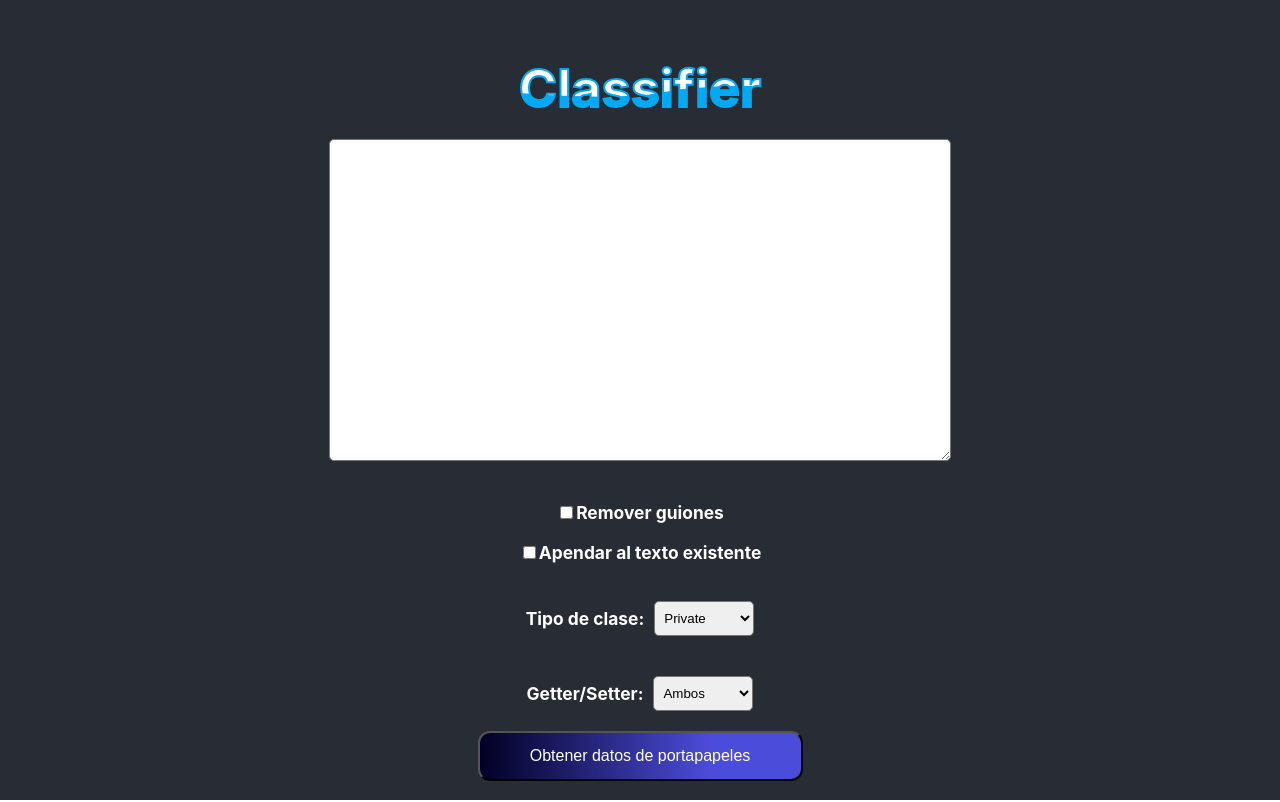
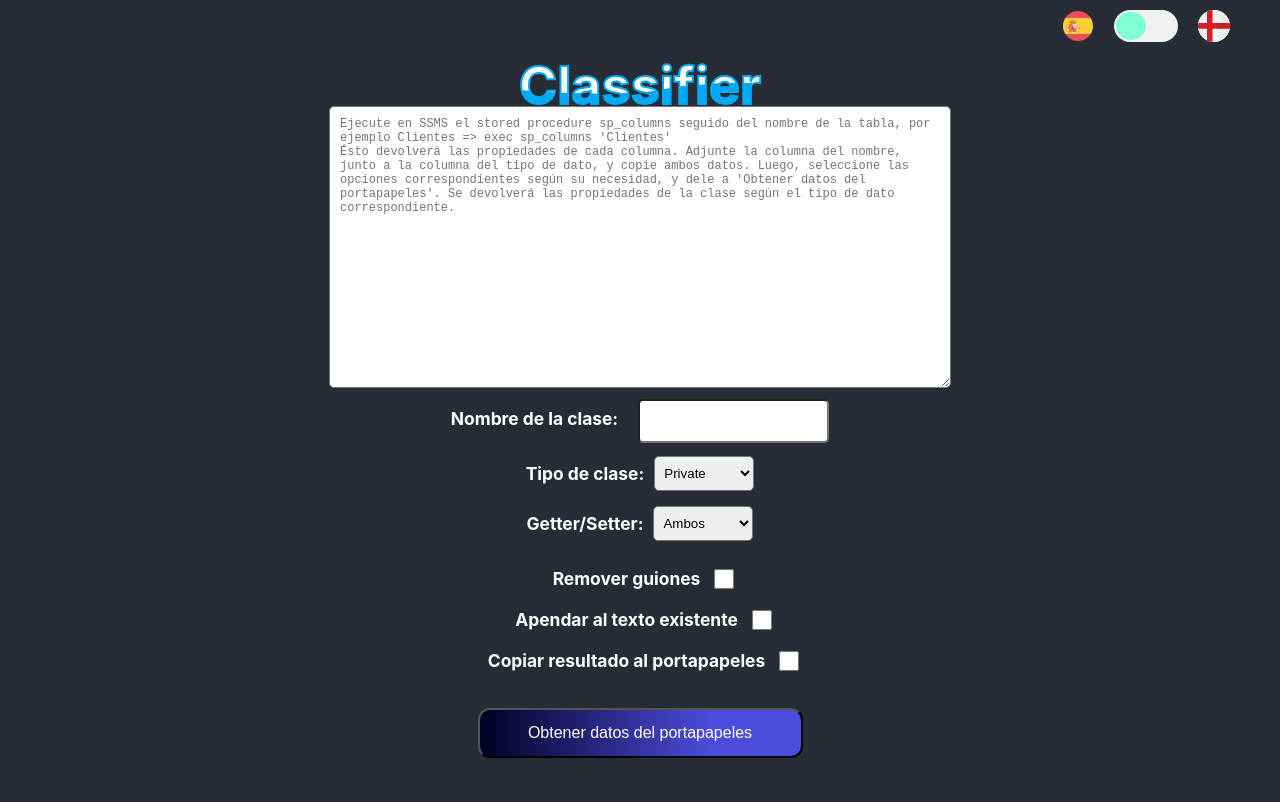
Before and after one commit to gusgeet/classifier, a React (Create React App) app: page / in a window 1280 px wide. Built offline with nearby package versions, Linux system fonts and the light colour scheme.

Commit message:
terminado el proyecto con traduccion, apendado de lo existente y copiado al portapapeles

```diff
--- a/src/App.css
+++ b/src/App.css
@@ -14,10 +14,15 @@
 
 .box-checks {
   height: 120px;
+  margin: 10px;
 }
 
-.box-checks > h6 {
-  height: 0;
+.box-checks div {
+  display: flex;
+  flex-direction: row;
+  justify-content: center;
+  align-items: center;
+
 }
 
 .App-header h2 {
@@ -37,7 +42,7 @@
   justify-content: center;
   align-items: center;
   gap: 10px;
-  height: 75px;
+  height: 50px;
 }
 
 .type select {
@@ -61,7 +66,7 @@
 }
 
 h2 {
-  margin-bottom: 120px;
+  margin-bottom: 130px;
 }
 
 @keyframes animate {
@@ -104,14 +109,16 @@ h2 {
   color: white;
   font-weight: 500;
   font-size: 16px;
+  margin-top: 20px;
 }
 
 
 #text-holder {
-  width: 600px;
+  width: 80%;
+  max-width: 600px;
   border-radius: 5px;
-  margin-top: 120px;
-  height: 300px;
+  margin-top: 60px;
+  height: 260px;
   padding: 10px;
   color: black;
   font-size: 12px;
@@ -162,9 +169,136 @@ h2 {
 @media (max-width: 500px) {
   #text-holder {
     width: 80%;
-    height: 100%;
-    margin-bottom: -30px;
+    height: 150px;
+    margin-bottom: 10px;
   }
 
+  section > div {
+    display: flex;
+    flex-direction: column;
+    gap: 10px;
+  }
+}
 
+
+header {
+  background: #282c34;
+  display: flex;
+  flex-direction: row;
+  gap: 20px;
+  color: white;
+  align-items: center;
+  justify-content: flex-end;
+  padding: 10px 50px 0 0;
+  margin-bottom: -40px;
 }
+
+img {
+  width: 32px;
+}
+
+.checkbox-wrapper-6 .tgl {
+  display: none;
+}
+.checkbox-wrapper-6 .tgl,
+.checkbox-wrapper-6 .tgl:after,
+.checkbox-wrapper-6 .tgl:before,
+.checkbox-wrapper-6 .tgl *,
+.checkbox-wrapper-6 .tgl *:after,
+.checkbox-wrapper-6 .tgl *:before,
+.checkbox-wrapper-6 .tgl + .tgl-btn {
+  box-sizing: border-box;
+}
+.checkbox-wrapper-6 .tgl::-moz-selection,
+.checkbox-wrapper-6 .tgl:after::-moz-selection,
+.checkbox-wrapper-6 .tgl:before::-moz-selection,
+.checkbox-wrapper-6 .tgl *::-moz-selection,
+.checkbox-wrapper-6 .tgl *:after::-moz-selection,
+.checkbox-wrapper-6 .tgl *:before::-moz-selection,
+.checkbox-wrapper-6 .tgl + .tgl-btn::-moz-selection,
+.checkbox-wrapper-6 .tgl::selection,
+.checkbox-wrapper-6 .tgl:after::selection,
+.checkbox-wrapper-6 .tgl:before::selection,
+.checkbox-wrapper-6 .tgl *::selection,
+.checkbox-wrapper-6 .tgl *:after::selection,
+.checkbox-wrapper-6 .tgl *:before::selection,
+.checkbox-wrapper-6 .tgl + .tgl-btn::selection {
+  background: none;
+}
+.checkbox-wrapper-6 .tgl + .tgl-btn {
+  outline: 0;
+  display: block;
+  width: 4em;
+  height: 2em;
+  position: relative;
+  cursor: pointer;
+  -webkit-user-select: none;
+     -moz-user-select: none;
+      -ms-user-select: none;
+          user-select: none;
+}
+.checkbox-wrapper-6 .tgl + .tgl-btn:after,
+.checkbox-wrapper-6 .tgl + .tgl-btn:before {
+  position: relative;
+  display: block;
+  content: "";
+  width: 50%;
+  height: 100%;
+}
+.checkbox-wrapper-6 .tgl + .tgl-btn:after {
+  left: 0;
+}
+.checkbox-wrapper-6 .tgl + .tgl-btn:before {
+  display: none;
+}
+.checkbox-wrapper-6 .tgl:checked + .tgl-btn:after {
+  left: 50%;
+}
+
+.checkbox-wrapper-6 .tgl-light + .tgl-btn {
+  background: #f0f0f0;
+  border-radius: 2em;
+  padding: 2px;
+  transition: all 0.4s ease;
+}
+.checkbox-wrapper-6 .tgl-light + .tgl-btn:after {
+  border-radius: 50%;
+  background:aquamarine;
+  transition: all 0.2s ease;
+}
+.checkbox-wrapper-6 .tgl-light:checked + .tgl-btn {
+  background: #9FD6AE;
+}
+
+.class-name {
+  display: flex;
+  flex-direction: row;
+  gap: 20px;
+  height: 40px;
+  justify-content: center;
+  align-items: center;
+  margin: 10px;
+}
+
+.class-name input {
+  margin-top: 5px;
+  height: 30px;
+  padding: 5px;
+  border-radius: 5px;
+}
+
+input[type="checkbox"] {
+  height: 20px;
+  width: 20px;
+}
+
+section > div {
+  display: flex;
+  flex-direction: column;
+  align-items: center;
+  justify-content: center;
+}
+
+.box-checks h6 {
+  margin: 10px;
+}
--- a/src/App.js
+++ b/src/App.js
@@ -1,105 +1,38 @@
-import { useState } from 'react';
+import { useState, useEffect } from 'react';
 import './App.css';
+import { procesarData } from './Logic';
+import { ESP, ENG } from './data';
+import flag1 from "./asserts/svg/england.svg"
+import flag2 from "./asserts/svg/spain.svg"
 
 
 function App() {
+
+  const [translate, setTranslate] = useState(false)
+  const [translation, setTranslation] = useState([])
+
   const [isChecked, setIsChecked] = useState(false)
   const [isAppend, setIsAppend] = useState(false)
+  const [toClipboard, setToClipboard] = useState(false)
+
+  useEffect(() => {
+    setTranslation(ESP)
+  },[])
+
+  const changeTranslation = () => {
+    setTranslate(!translate)
+    !translate ? setTranslation(ENG) : setTranslation(ESP)
+  }
 
   const readContent = () => {
     navigator.clipboard.readText().then((data) => {
-      data = data.replace(/[\r\n]/gm, '|')
-      data = data.split('|').join()
-      data = data.split(',,')
-
-      const getters = document.getElementById('getter').value
-      const toAppend = isAppend
-      const getAnSetAPoner = getters === "1" ? ' {get;} \n' : getters === "2" ? ' {set;} \n' : ' {get; set;} \n'
-      const selection = document.getElementById('select').value
-      const privadoOPublico = selection === "1" ? 'public' : 'private'
-      const text = document.getElementById('text-holder')
-      if(text.value && !toAppend)
-        text.value = ''
-      for(let item of data){
-        var newItem = ''
-        var newItem2 = item.split('\t')[1].split(' ')[0]
-        if(item.includes('_') && isChecked){
-          let itemSplitted = item.split('\t')
-          let formatteditem = itemSplitted[0].split('_')
-          for(var a = 0;a < formatteditem.length;a++){
-            newItem += formatteditem[a].substring(0, 1).toUpperCase() + formatteditem[a].substring(1)
-          }
-
-        } else {
-          newItem += item.split('\t')[0]
-        }
-        if(newItem2.includes('(')) {
-          newItem2 = newItem2.split('(')[0]
-
-        }
-
-        switch(newItem2) {
-          case 'int':
-            newItem = privadoOPublico + ' int ' + newItem + getAnSetAPoner
-            text.value += newItem
-            break;
-          case 'bigint':
-              newItem = privadoOPublico + ' Int64 ' + newItem + getAnSetAPoner
-              text.value += newItem
-              break;
-          case 'bit':
-            newItem = privadoOPublico + ' bool ' + newItem + getAnSetAPoner
-            text.value += newItem
-            break;
-          case 'date':
-            newItem = privadoOPublico + ' DateTime ' + newItem + getAnSetAPoner
-            text.value += newItem
-            break;
-          case 'varchar':
-            newItem = privadoOPublico + ' String ' + newItem + getAnSetAPoner
-            text.value += newItem
-            break;
-          case 'image':
-            newItem = privadoOPublico + ' byte[] ' + newItem + getAnSetAPoner
-            text.value += newItem
-            break;
-          case 'varbinary':
-              newItem = privadoOPublico + ' byte[] ' + newItem + getAnSetAPoner
-              text.value += newItem
-              break;
-          case 'decimal':
-            newItem = privadoOPublico + ' Decimal ' + newItem + getAnSetAPoner
-            text.value += newItem
-            break;
-          case 'text':
-            newItem = privadoOPublico + ' String ' + newItem + getAnSetAPoner
-            text.value += newItem
-            break;
-          case 'nvarchar':
-            newItem = privadoOPublico + ' String ' + newItem + getAnSetAPoner
-            text.value += newItem
-            break;
-            case 'ntext':
-              newItem = privadoOPublico + ' String ' + newItem + getAnSetAPoner
-              text.value += newItem
-              break;
-          case 'smallint':
-            newItem = privadoOPublico + ' int ' + newItem + getAnSetAPoner
-            text.value += newItem
-            break;
-          case 'time':
-            newItem = privadoOPublico + ' TimeSpan ' + newItem + getAnSetAPoner
-            text.value += newItem
-            break;
-          case 'datetime':
-              newItem = privadoOPublico + ' DateTime ' + newItem + getAnSetAPoner
-              text.value += newItem
-              break;
-          default:
-            break;
+      try {
+        procesarData(data, isAppend, isChecked, toClipboard)
+      } catch(err) {
+       document.getElementById('text-holder').placeholder = 'Error en consistencia de datos: Verifique que los datos copiados sean los correctos.'
       }
       }
-    })
+    )
   }
 
   const handleCheckbox = (e) => {
@@ -110,35 +43,34 @@ function App() {
     setIsAppend(e.target.checked)
   }
 
+  const handleToClipboard = (e) => {
+    setToClipboard(e.target.checked)
+  }
+
   return (
     <div className="App">
-      <header className="App-header">
+      <header>
+        <img alt='Español' src={flag2}/>
+        <div className="checkbox-wrapper-6">
+          <input className="tgl tgl-light" id="cb1-6" type="checkbox" onChange={() => changeTranslation()}/>
+          <label className="tgl-btn" htmlFor="cb1-6"></label>
+        </div>
+        <img alt='Español' src={flag1}/>
+      </header>
+      <section className="App-header">
         <h2>Classifier</h2>
         <h2>Classifier</h2>
         <textarea readOnly
-          id='text-holder'></textarea>
-        <div className='box-checks'>
-          <h6 htmlFor='conversion'>
-            <input
-              id='conversion'
-              type='checkbox'
-              checked={isChecked}
-              onChange={handleCheckbox}
-              />
-            Remover guiones
-          </h6>
-          <h6 htmlFor='append'>
-            <input
-              id='append'
-              type='checkbox'
-              checked={isAppend}
-              onChange={handleAppend}
-            />
-            Apendar al texto existente
-          </h6>
+          id='text-holder'
+          placeholder={translation[0]}>
+        </textarea>
+        <div id='controls'>
+          <div className='class-name'>
+            <h6 htmlFor="class-name">{translation[4]}:</h6>
+            <input id='class-name' type="text"/>
           </div>
           <div className='type'>
-          <h6>Tipo de clase:</h6>
+            <h6>{translation[3]}:</h6>
             <select id='select'>
               <option value='0'>Private</option>
               <option value='1'>Public</option>
@@ -147,13 +79,47 @@ function App() {
           <div className='type'>
             <h6>Getter/Setter:</h6>
             <select id='getter'>
-            <option value='0'>Ambos</option>
-            <option value='1'>Solo getter</option>
-            <option value='2'>Solo setter</option>
+              <option value='0'>{translation[6]}</option>
+              <option value='1'>{translation[7]}</option>
+              <option value='2'>{translation[8]}</option>
             </select>
           </div>
-        <button onClick={readContent} className='btn'>Obtener datos de portapapeles</button>
-      </header>
+          <div className='box-checks'>
+            <div>
+              <h6 htmlFor='conversion'>
+                {translation[1]}
+              </h6>
+              <input
+                  id='conversion'
+                  type='checkbox'
+                  checked={isChecked}
+                  onChange={handleCheckbox}
+                  />
+            </div>
+            <div>
+              <h6 htmlFor='append'>
+                {translation[2]}
+              </h6>
+              <input
+                  id='append'
+                  type='checkbox'
+                  checked={isAppend}
+                  onChange={handleAppend}
+                />
+            </div>
+            <div>
+            <h6 htmlFor="copy-result">{translation[9]}</h6>
+                <input
+                id='copy-result'
+                type="checkbox"
+                checked={toClipboard}
+                onChange={handleToClipboard}
+                />
+            </div>
+          </div>
+        </div>
+        <button onClick={readContent} className='btn'>{translation[5]}</button>
+      </section>
     </div>
   );
 }
--- /dev/null
+++ b/src/Logic.js
@@ -0,0 +1,110 @@
+export const procesarData = (data, isAppend, isChecked, toClipboard) => {
+  const toAppend = isAppend
+  const sendToClipboard = toClipboard
+  const getters = document.getElementById('getter').value
+  const selection = document.getElementById('select').value
+  const text = document.getElementById('text-holder')
+  const getAnSetAPoner = getters === "1" ? ' {get;} \n' : getters === "2" ? ' {set;} \n' : ' {get; set;} \n'
+  const privadoOPublico = selection === "1" ? 'public' : 'private'
+  if(!toAppend) {
+    text.value = ''
+    let nombreClase = document.getElementById('class-name').value
+    text.value += nombreClase.length > 0 ? `public class ${nombreClase} \n{\n` : `public class ClassWithOutName \n{\n`
+    text.value += segregarColumnas(data, isChecked, getAnSetAPoner, privadoOPublico)
+    text.value += '}'
+  } else {
+    let actualTexto = text.value.split('}').slice(0, text.value.split('}').length -2).join().replaceAll(',', '}') + '\n'
+    let nuevoTexto = segregarColumnas(data, isChecked, getAnSetAPoner, privadoOPublico).split('}').join().replaceAll(',', '}')
+    text.value = actualTexto + nuevoTexto
+    //text.value += textoExistente + segregarColumnas(data, isChecked, getAnSetAPoner, privadoOPublico)
+    text.value += '}'
+  }
+  if(sendToClipboard) {
+    navigator.clipboard.writeText(text.value);
+  }
+
+  console.log(sendToClipboard)
+
+}
+
+const segregarColumnas = (data, isChecked, getAnSetAPoner, privadoOPublico) => {
+  let text = '';
+  data = data.replace(/[\r\n]/gm, '|')
+  data = data.split('|').join()
+  data = data.split(',,')
+  for(let item of data){
+    var newItem = ''
+    var newItem2 = item.split('\t')[1].split(' ')[0]
+    if(item.includes('_') && isChecked){
+      let itemSplitted = item.split('\t')
+      let formatteditem = itemSplitted[0].split('_')
+      for(var a = 0;a < formatteditem.length;a++){
+        newItem += formatteditem[a].substring(0, 1).toUpperCase() + formatteditem[a].substring(1).toLowerCase()
+      }
+
+    } else {
+      newItem += item.split('\t')[0].substring(0, 1).toUpperCase() + item.split('\t')[0].substring(1).toLowerCase()
+    }
+    if(newItem2.includes('(')) {
+      newItem2 = newItem2.split('(')[0]
+    }
+
+    switch(newItem2) {
+      case 'int':
+        newItem = '   ' + privadoOPublico + ' int ' + newItem + getAnSetAPoner
+        text += newItem
+        break;
+      case 'bigint':
+          newItem = '   ' + privadoOPublico + ' Int64 ' + newItem + getAnSetAPoner
+          text += newItem
+          break;
+      case 'bit':
+        newItem = '   ' + privadoOPublico + ' bool ' + newItem + getAnSetAPoner
+        text += newItem
+        break;
+      case 'date':
+        newItem = '   ' + privadoOPublico + ' DateTime ' + newItem + getAnSetAPoner
+        text += newItem
+        break;
+      case 'varchar':
+        newItem = '   ' + privadoOPublico + ' String ' + newItem + getAnSetAPoner
+        text += newItem
+        break;
+      case 'image':
+        newItem = '   ' + privadoOPublico + ' byte[] ' + newItem + getAnSetAPoner
+        text += newItem
+        break;
+      case 'varbinary':
+          newItem = '   ' + privadoOPublico + ' byte[] ' + newItem + getAnSetAPoner
+          text += newItem
+          break;
+      case 'decimal':
+        newItem = '   ' + privadoOPublico + ' Decimal ' + newItem + getAnSetAPoner
+        text += newItem
+        break;
+      case 'text':
+        newItem = '   ' + privadoOPublico + ' String ' + newItem + getAnSetAPoner
+        text += newItem
+        break;
+      case 'nvarchar':
+        newItem = '   ' + privadoOPublico + ' String ' + newItem + getAnSetAPoner
+        text += newItem
+        break;
+      case 'smallint':
+        newItem = '   ' + privadoOPublico + ' int ' + newItem + getAnSetAPoner
+        text += newItem
+        break;
+      case 'time':
+        newItem = '   ' + privadoOPublico + ' TimeSpan ' + newItem + getAnSetAPoner
+        text += newItem
+        break;
+      case 'datetime':
+          newItem = '   ' + privadoOPublico + ' DateTime ' + newItem + getAnSetAPoner
+          text += newItem
+          break;
+      default:
+        break;
+    }
+  }
+  return text
+}
--- /dev/null
+++ b/src/data.js
@@ -0,0 +1,25 @@
+export const ESP = {
+  0: "Ejecute en SSMS el stored procedure sp_columns seguido del nombre de la tabla, por ejemplo Clientes => exec sp_columns 'Clientes'\nÉsto devolverá las propiedades de cada columna. Adjunte la columna del nombre, junto a la columna del tipo de dato, y copie ambos datos. Luego, seleccione las opciones correspondientes según su necesidad, y dele a 'Obtener datos del portapapeles'. Se devolverá las propiedades de la clase según el tipo de dato correspondiente.",
+  1: "Remover guiones",
+  2: "Apendar al texto existente",
+  3: "Tipo de clase",
+  4: "Nombre de la clase",
+  5: "Obtener datos del portapapeles",
+  6: "Ambos",
+  7: "Solo getter",
+  8: "Solo setter",
+  9: "Copiar resultado al portapapeles"
+}
+
+export const ENG = {
+  0: "Execute in SSMS the stored procedure 'sp_columns',  followed by the name of the table, for example Customers => exec sp_columns 'Customers'\nThis will return the properties of each column. Attach the name column, next to the data type column, and copy both data. Then, select the corresponding options according to your needs, and click 'Get Clipboard's data'. The properties of the class will be returned according to the corresponding data type.",
+  1: "Remove underscores",
+  2: "Append to the existing result",
+  3: "Class type",
+  4: "Class name",
+  5: "Get Clipboard's data",
+  6: "Both",
+  7: "Only getter",
+  8: "Only setter",
+  9: "Copy result to Clipboard"
+}
```
Also changed, not shown: src/asserts/svg/england.svg (added), src/asserts/svg/spain.svg (added). Lines whose indentation alone changed are shown as unchanged.
